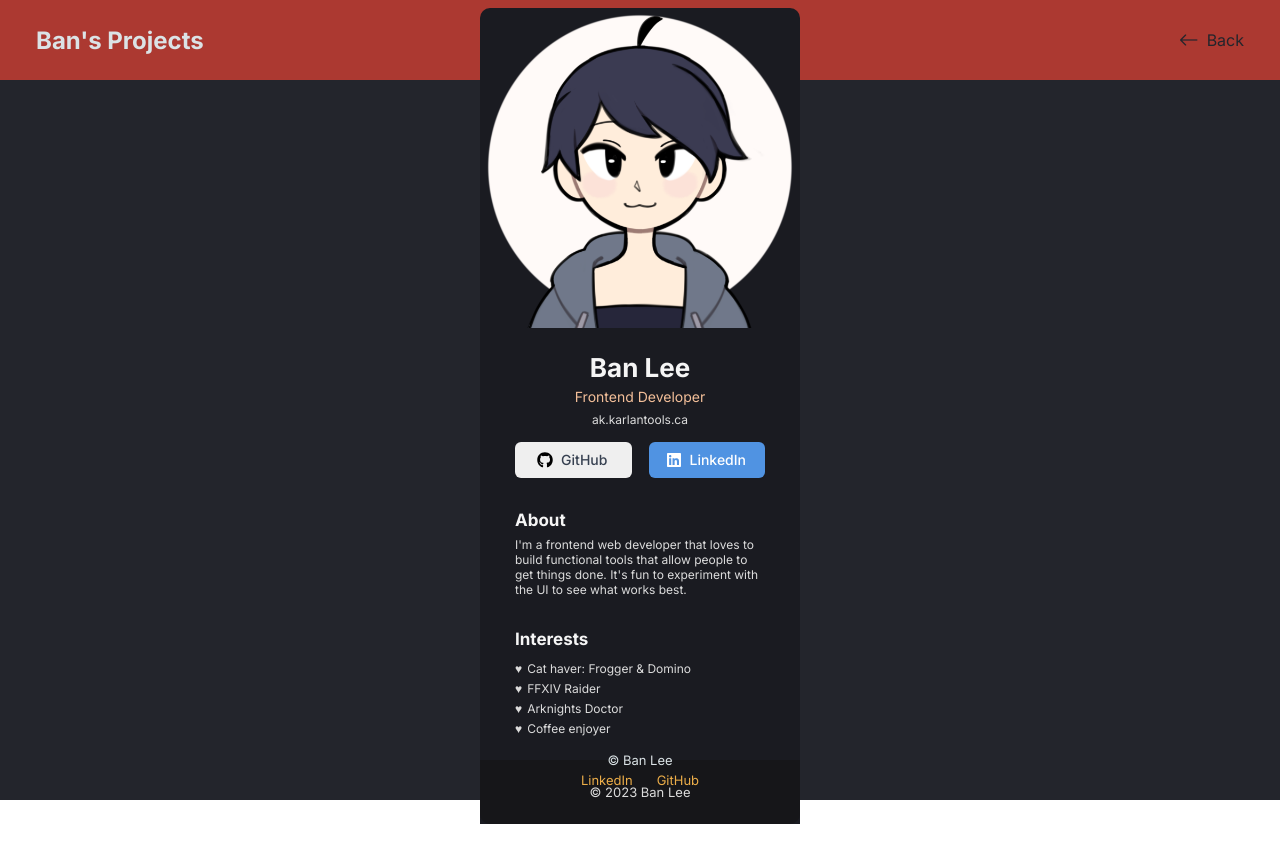
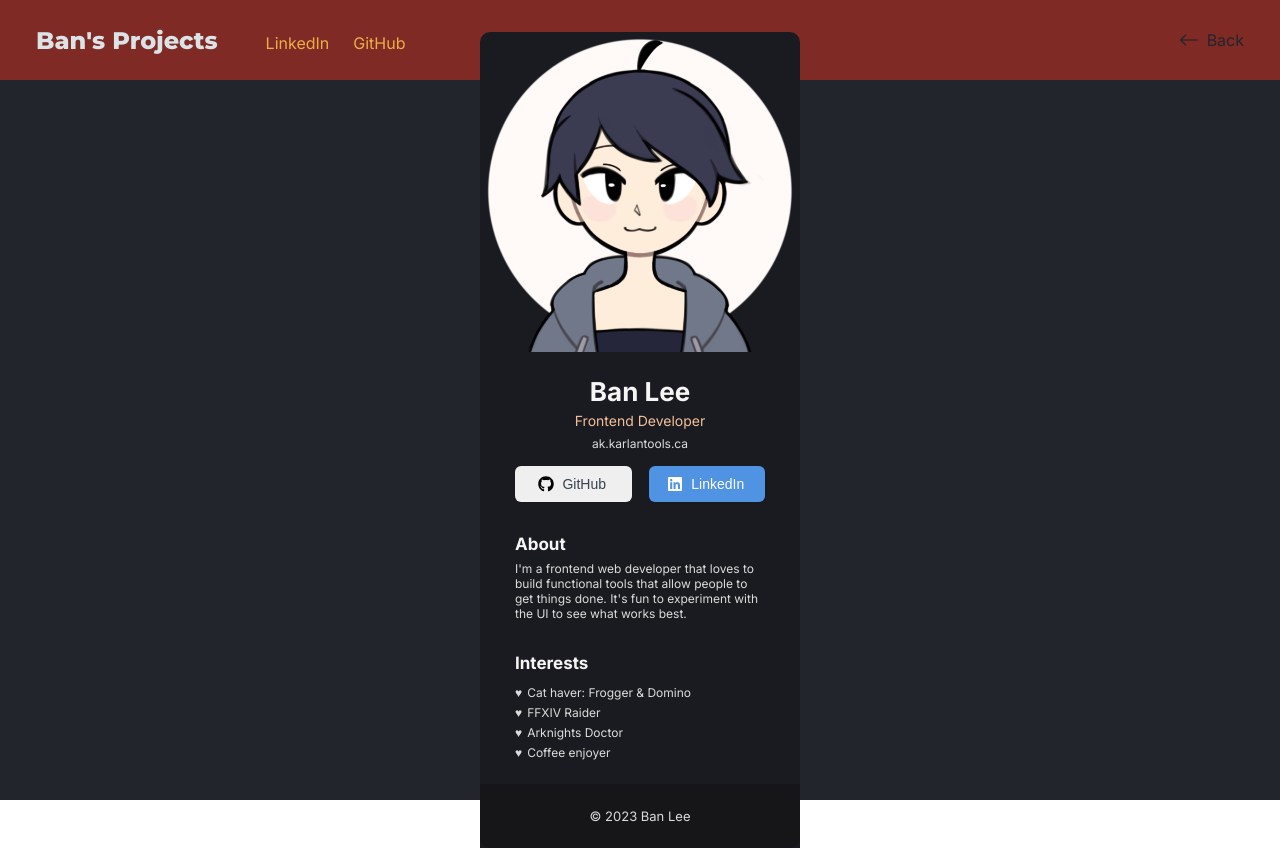
Before and after one commit to ban-lee/portfolio, a React (Vite) app: page /learn-react/project-1 in a window 1280 px wide. Before the commit the page ends 824 px from the top, so only its background shows below. Built offline with nearby package versions, Linux system fonts and the light colour scheme.

Commit message:
Adjust some styling to give it some oomph?

```diff
--- a/index.html
+++ b/index.html
@@ -5,7 +5,7 @@
     <link rel="preconnect" href="https://fonts.googleapis.com" />
     <link rel="preconnect" href="https://fonts.gstatic.com" crossorigin />
     <link
-      href="https://fonts.googleapis.com/css2?family=Inter:wght@400;500;700&family=Karla:wght@400;700&display=swap"
+      href="https://fonts.googleapis.com/css2?family=Montserrat:wght@800&family=Inter:wght@400;500;700&family=Karla:wght@400;700&display=swap"
       rel="stylesheet" />
     <link rel="stylesheet" href="https://cdn.jsdelivr.net/npm/bootstrap-icons@1.10.5/font/bootstrap-icons.css">
     <meta name="viewport" content="width=device-width, initial-scale=1.0" />
--- a/src/components/home/home.module.css
+++ b/src/components/home/home.module.css
@@ -25,6 +25,10 @@
   place-items: center;
 }
 
+.intro h1 {
+  font-family: Montserrat, sans-serif;
+}
+
 .intro p {
   margin-top: 16px;
 }
--- a/src/components/layout/layout.module.css
+++ b/src/components/layout/layout.module.css
@@ -8,7 +8,7 @@
 }
 
 .header {
-  background: var(--auburn);
+  background: var(--falu-red);
   height: var(--header-height);
   padding-inline: 36px;
 
@@ -16,9 +16,17 @@
   place-items: center;
 }
 
+.headerLeft {
+  margin-right: auto;
+
+  display: flex;
+  place-items: baseline;
+}
+
 .title {
   color: var(--platinum);
-  margin-right: auto;
+  font-family: Montserrat, sans-serif;
+  margin-right: 48px;
 }
 
 .goBack {
@@ -41,22 +49,11 @@
 
 .content {
   flex: 1 1 auto;
-  height: calc(100vh - var(--header-height) - var(--footer-height));
+  height: calc(100vh - var(--header-height));
 
   display: flex;
   place-content: center;
   place-items: center;
-}
-
-.footer {
-  color: var(--platinum);
-  font-size: small;
-  height: 48px;
-
-  display: flex;
-  flex-direction: column;
-  gap: 4px;
-  text-align: center;
 }
 
 .links {
@@ -65,11 +62,11 @@
   gap: 24px;
 }
 
-.footer a {
+.links a {
   color: var(--hunyadi-yellow);
 }
 
-.footer a:hover {
+.links a:hover {
   color: var(--harvest-gold);
   text-decoration: underline;
 }
--- a/src/components/layout/layout.tsx
+++ b/src/components/layout/layout.tsx
@@ -8,9 +8,15 @@ export function Layout() {
     <>
       <div className={styles.app}>
         <header className={styles.header}>
-          <Link to="/" className={styles.title}>
-            <h2>Ban's Projects</h2>
-          </Link>
+          <div className={styles.headerLeft}>
+            <Link to="/" className={styles.title}>
+              <h2>Ban's Projects</h2>
+            </Link>
+            <div className={styles.links}>
+              <a href="https://www.linkedin.com/in/vanccielee/">LinkedIn</a>
+              <a href="https://github.com/ban-lee">GitHub</a>
+            </div>
+          </div>
           {location.pathname !== '/' && (
             <Link to="/">
               <div className={styles.goBack}>
@@ -23,13 +29,6 @@ export function Layout() {
         <div className={styles.content}>
           <Outlet />
         </div>
-        <footer className={styles.footer}>
-          <p>&#169; Ban Lee</p>
-          <div className={styles.links}>
-            <a href="https://www.linkedin.com/in/vanccielee/">LinkedIn</a>
-            <a href="https://github.com/ban-lee">GitHub</a>
-          </div>
-        </footer>
       </div>
     </>
   );
--- a/src/index.css
+++ b/src/index.css
@@ -1,6 +1,5 @@
 * {
   box-sizing: border-box;
-  font-family: Inter, system-ui, Avenir, Helvetica, Arial, sans-serif;
 
   font-synthesis: none;
   text-rendering: optimizeLegibility;
@@ -35,3 +34,7 @@ button {
   align-items: center;
   gap: 8px;
 }
+
+:root {
+  font-family: Inter, system-ui, Avenir, Helvetica, Arial, sans-serif;
+}
--- a/src/variables.css
+++ b/src/variables.css
@@ -2,6 +2,7 @@
   --night: #161618ff;
   --raisin-black: #23252cff;
   --auburn: #ac3931ff;
+  --falu-red: #7F2A24ff;
   --hunyadi-yellow: #edae49ff;
   --harvest-gold: #cc8614ff;
   --navajo-white: #FFE0B5ff;
```
